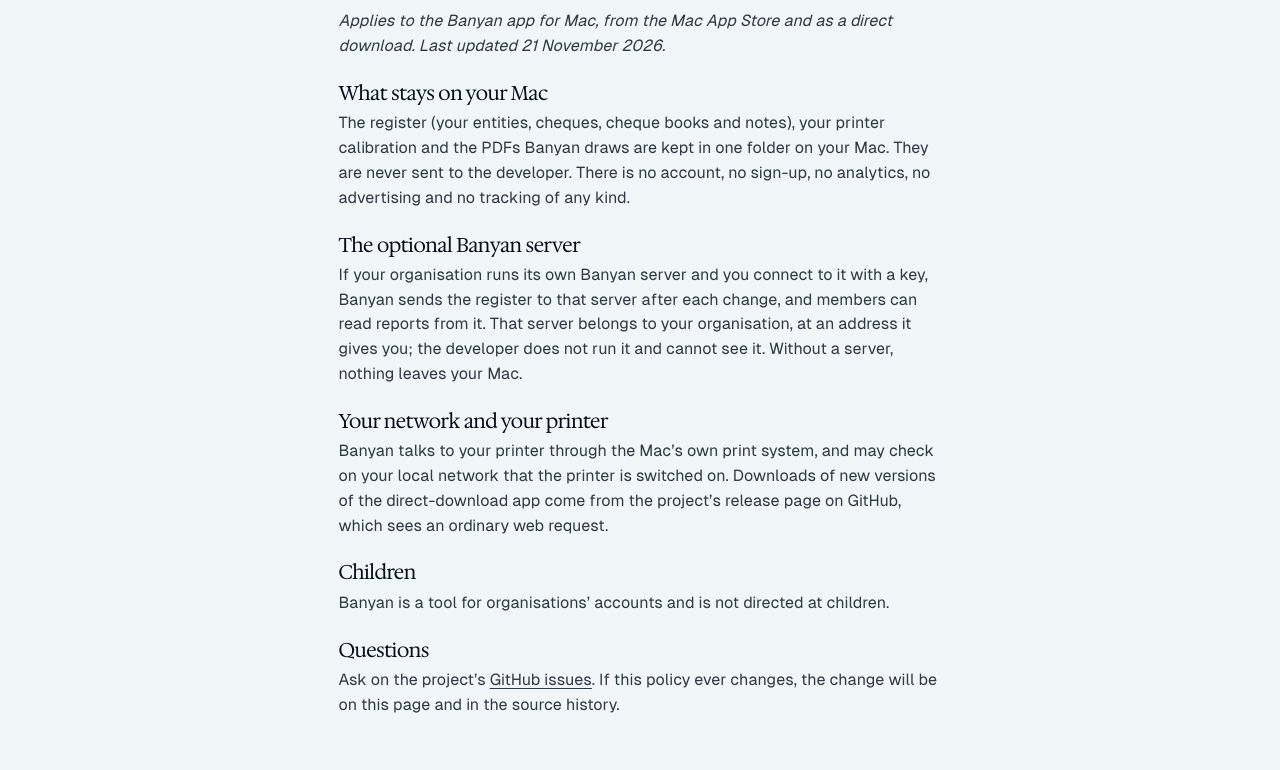
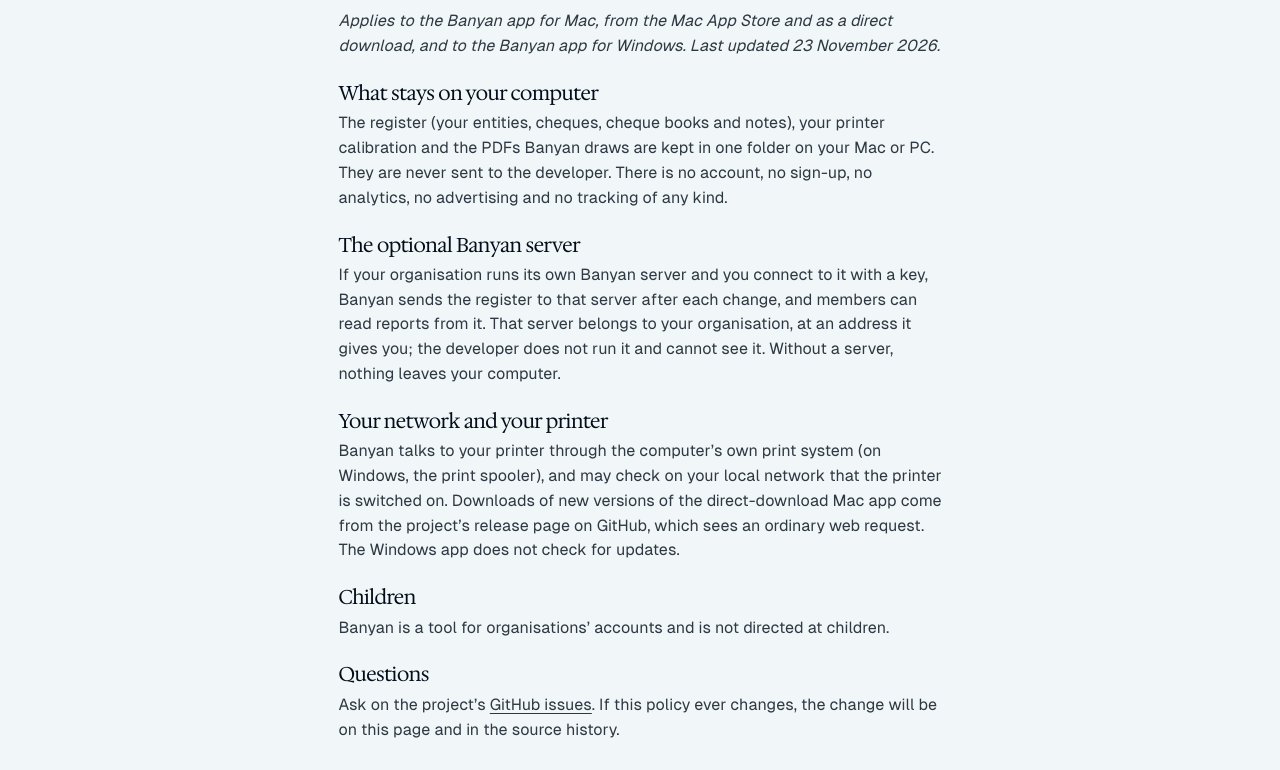
Before and after one commit to satiyap/banyan, a website built with Vite: page docs/privacy.html in a window 1280 px wide. Shown: the part 327-1097 px from the top of the page. Built offline with nearby package versions, Linux system fonts and the light colour scheme.

Commit message:
Privacy policy covers the Windows app

```diff
--- a/docs/privacy.html
+++ b/docs/privacy.html
@@ -31,16 +31,16 @@
   <div class="container prose">
     <h1 class="head">Privacy policy</h1>
     <p class="lead">Banyan collects nothing about you, your organisation or your payments.</p>
-    <p><em>Applies to the Banyan app for Mac, from the Mac App Store and as a direct download. Last updated 21 November 2026.</em></p>
+    <p><em>Applies to the Banyan app for Mac, from the Mac App Store and as a direct download, and to the Banyan app for Windows. Last updated 23 November 2026.</em></p>
 
-    <h2>What stays on your Mac</h2>
-    <p>The register (your entities, cheques, cheque books and notes), your printer calibration and the PDFs Banyan draws are kept in one folder on your Mac. They are never sent to the developer. There is no account, no sign-up, no analytics, no advertising and no tracking of any kind.</p>
+    <h2>What stays on your computer</h2>
+    <p>The register (your entities, cheques, cheque books and notes), your printer calibration and the PDFs Banyan draws are kept in one folder on your Mac or PC. They are never sent to the developer. There is no account, no sign-up, no analytics, no advertising and no tracking of any kind.</p>
 
     <h2>The optional Banyan server</h2>
-    <p>If your organisation runs its own Banyan server and you connect to it with a key, Banyan sends the register to that server after each change, and members can read reports from it. That server belongs to your organisation, at an address it gives you; the developer does not run it and cannot see it. Without a server, nothing leaves your Mac.</p>
+    <p>If your organisation runs its own Banyan server and you connect to it with a key, Banyan sends the register to that server after each change, and members can read reports from it. That server belongs to your organisation, at an address it gives you; the developer does not run it and cannot see it. Without a server, nothing leaves your computer.</p>
 
     <h2>Your network and your printer</h2>
-    <p>Banyan talks to your printer through the Mac&rsquo;s own print system, and may check on your local network that the printer is switched on. Downloads of new versions of the direct-download app come from the project&rsquo;s release page on GitHub, which sees an ordinary web request.</p>
+    <p>Banyan talks to your printer through the computer&rsquo;s own print system (on Windows, the print spooler), and may check on your local network that the printer is switched on. Downloads of new versions of the direct-download Mac app come from the project&rsquo;s release page on GitHub, which sees an ordinary web request. The Windows app does not check for updates.</p>
 
     <h2>Children</h2>
     <p>Banyan is a tool for organisations&rsquo; accounts and is not directed at children.</p>
```
